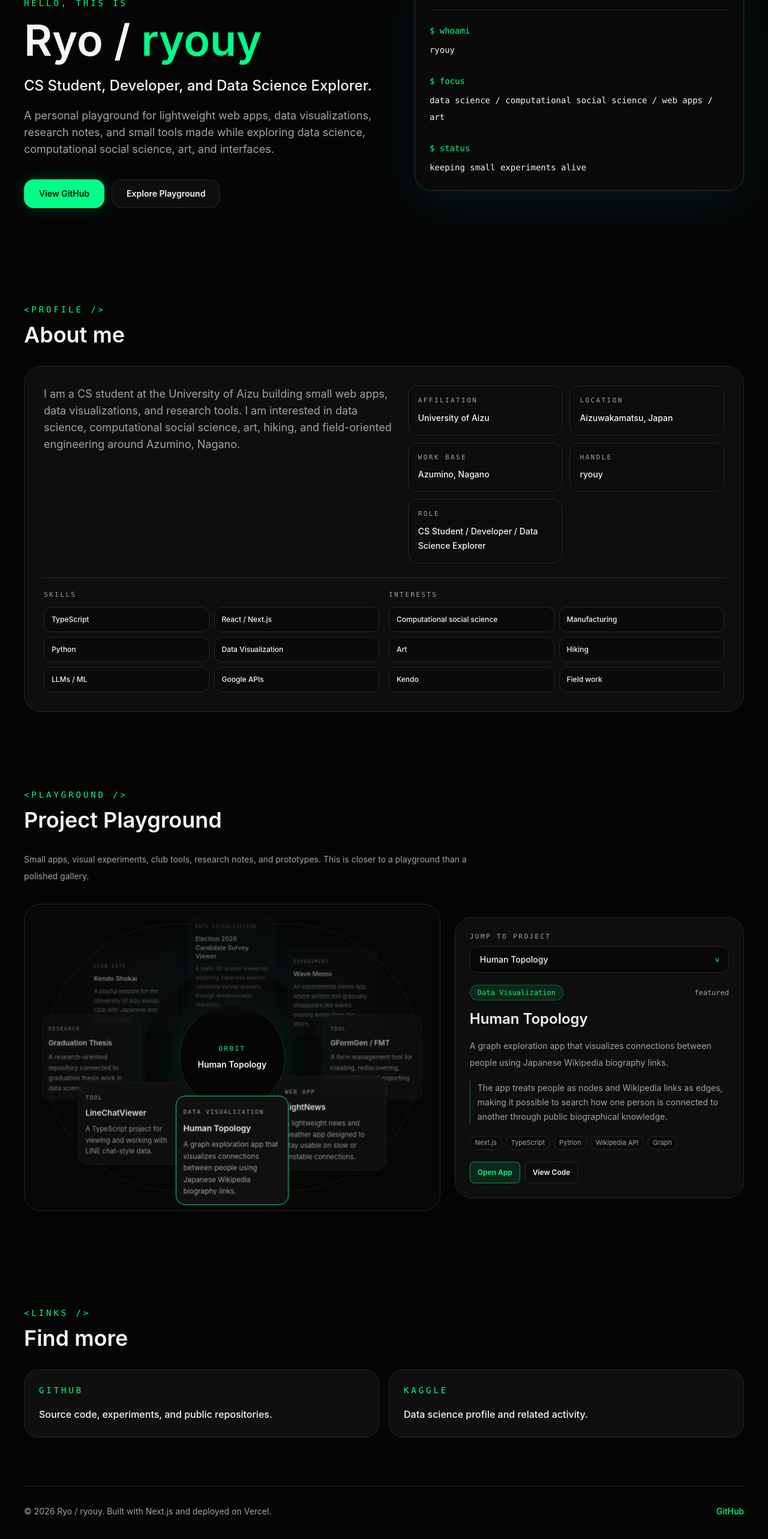
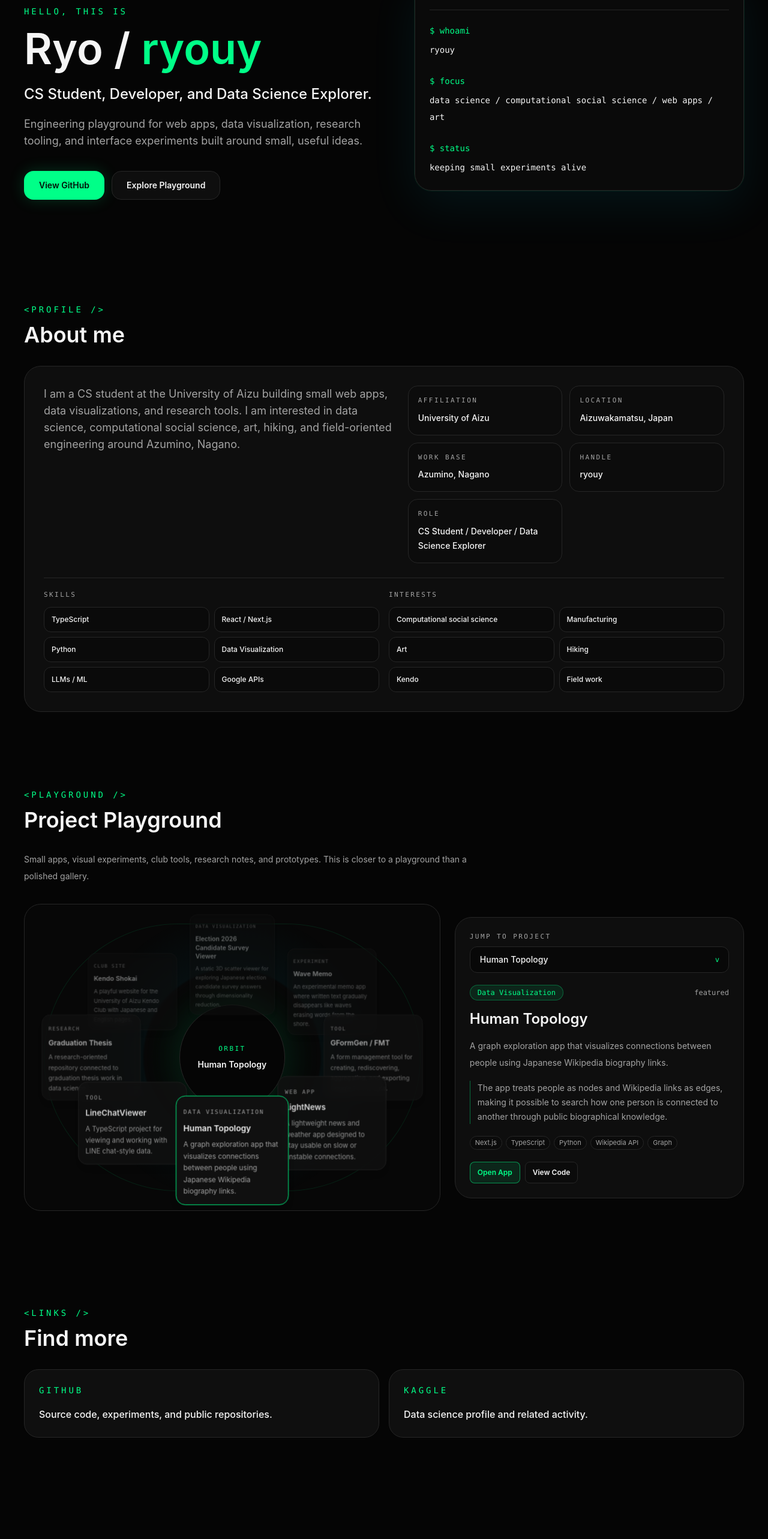
Before and after one commit to ryouy/profile, a Next.js app: page / in a window 1280 px wide. Shown: the part 214-2780 px from the top of the page at 60% size. After the commit the page ends 2723 px from the top, so only its background shows below. Built offline with nearby package versions, Linux system fonts and the light colour scheme.

Commit message:
Refine page framing

```diff
--- a/src/app/layout.tsx
+++ b/src/app/layout.tsx
@@ -2,9 +2,9 @@ import type { Metadata } from "next";
 import "./globals.css";
 
 export const metadata: Metadata = {
-  title: "Ryo / ryouy | Developer Portfolio",
+  title: "Ryo / ryouy | Playground",
   description:
-    "Portfolio for Ryo / ryouy, a University of Aizu CS student exploring data science, computational social science, web apps, and art.",
+    "Engineering playground by ryouy",
 };
 
 export default function RootLayout({
--- a/src/app/page.tsx
+++ b/src/app/page.tsx
@@ -1,5 +1,4 @@
 import { ExternalLinks } from "../components/ExternalLinks";
-import { Footer } from "../components/Footer";
 import { Hero } from "../components/Hero";
 import { Profile } from "../components/Profile";
 import { Projects } from "../components/Projects";
@@ -14,7 +13,6 @@ export default function Home() {
         <Profile />
         <Projects />
         <ExternalLinks />
-        <Footer />
       </div>
     </main>
   );
--- a/src/components/Footer.tsx
+++ /dev/null
@@ -1,19 +0,0 @@
-import { profile } from "../data/profile";
-
-export function Footer() {
-  return (
-    <footer className="border-t border-border py-8 text-sm text-muted">
-      <div className="flex flex-col gap-4 sm:flex-row sm:items-center sm:justify-between">
-        <p>© 2026 Ryo / ryouy. Built with Next.js and deployed on Vercel.</p>
-        <a
-          href={profile.githubUrl}
-          target="_blank"
-          rel="noopener noreferrer"
-          className="font-medium text-accent transition hover:text-[#73ffb9]"
-        >
-          GitHub
-        </a>
-      </div>
-    </footer>
-  );
-}
--- a/src/components/Hero.tsx
+++ b/src/components/Hero.tsx
@@ -26,8 +26,8 @@ export function Hero() {
           CS Student, Developer, and Data Science Explorer.
         </p>
         <p className="mt-5 max-w-2xl text-base leading-8 text-muted sm:text-lg">
-          A personal playground for lightweight web apps, data visualizations, research notes, and small
-          tools made while exploring data science, computational social science, art, and interfaces.
+          Engineering playground for web apps, data visualization, research tooling, and interface
+          experiments built around small, useful ideas.
         </p>
 
         <div className="mt-9 flex flex-col gap-3 sm:flex-row">
```
